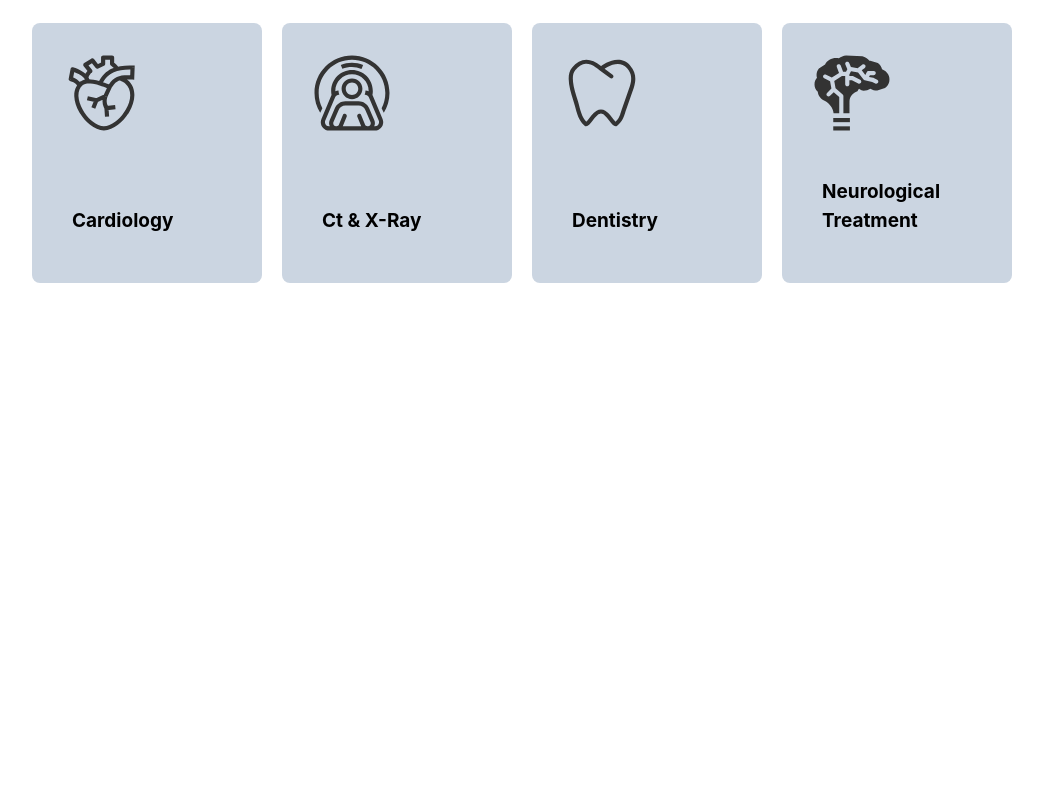
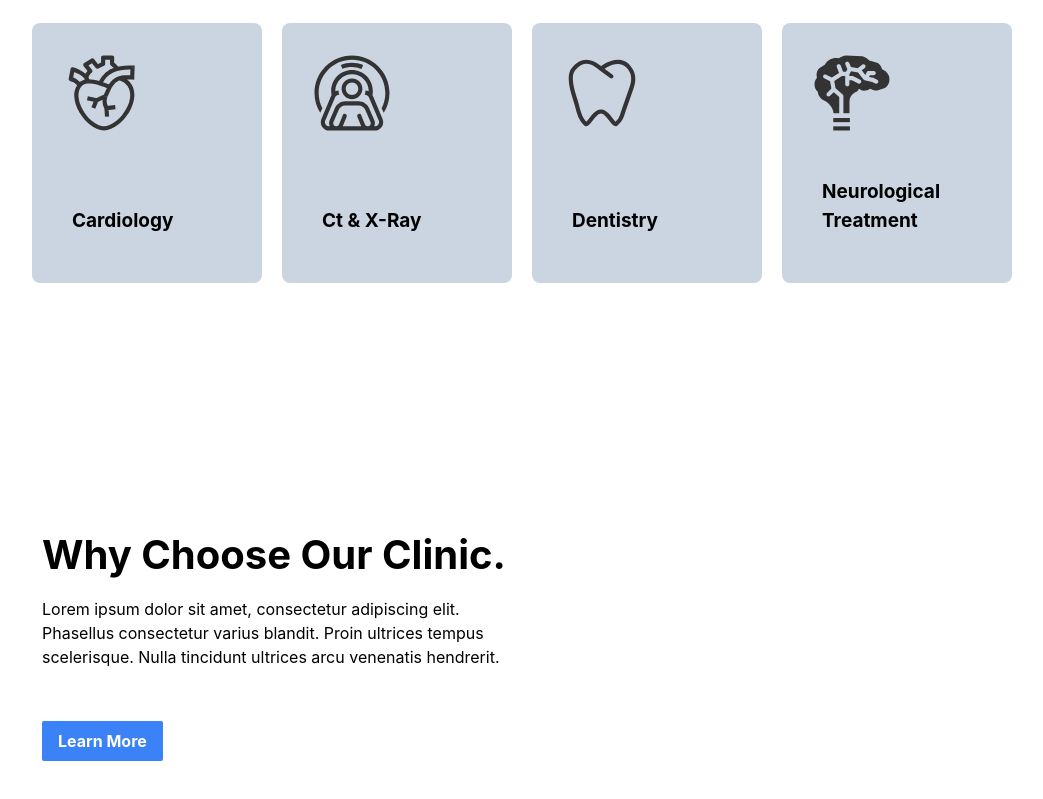
Before and after one commit to iman-sami/MedicWeb, a React (Create React App) app: page / in a window 1280 px wide. Shown: the part 903-1702 px from the top of the page, without its empty margins (118-1161 px from the left). Before the commit the page ends 1186 px from the top, so only its background shows below. Built offline with nearby package versions, Linux system fonts and the light colour scheme.

Commit message:
about us added

```diff
--- a/src/components/AboutUs/Aboutus.tsx
+++ b/src/components/AboutUs/Aboutus.tsx
@@ -1,9 +1,39 @@
 import React from 'react'
-
+import styled from 'styled-components'
 const Aboutus = () => {
   return (
-    <div>Aboutus</div>
+    <Container>
+      <Contents>
+        <div className='flex flex-col justify-center gap-3 items-start w-[50%]'>
+          <h1 className='text-[40px] font-bold'>Why Choose Our Clinic.</h1>
+          <p className='text-start text-[16px]'>
+        Lorem ipsum dolor sit amet, consectetur adipiscing elit. Phasellus consectetur varius blandit.
+        Proin ultrices tempus scelerisque. Nulla tincidunt ultrices arcu venenatis hendrerit.
+        </p>
+        <button className='mt-10 hover:scale-110 bg-blue-500 text-white px-4 py-2 font-bold rounded-sm'>
+          Learn More
+        </button>
+        </div>
+        <div className='w-[50%]'>
+
+        </div>
+      </Contents>
+    </Container>
   )
 }
 
+const Container = styled.div`
+
+  width:100%;
+
+`
+const Contents = styled.div`
+max-width:960px;
+height: 90vh;
+margin:0 auto;
+display:flex;
+align-items: center;
+`
+
+
 export default Aboutus
--- a/src/pages/Landing.tsx
+++ b/src/pages/Landing.tsx
@@ -1,5 +1,6 @@
 import React from 'react'
 import styled from 'styled-components'
+import Aboutus from '../components/AboutUs/Aboutus'
 import Hero from '../components/Hero/Hero'
 import Nav from '../components/Nav/Nav'
 import Service from '../components/Service/Service'
@@ -9,13 +10,12 @@ const Landing = () => {
         <Nav/>
         <Hero/>
         <Service/>
+        <Aboutus/>
     </Container>
   )
 }
 const Container = styled.div`
     width: 100%;
     height: auto;
-
-
 `
 export default Landing
```
